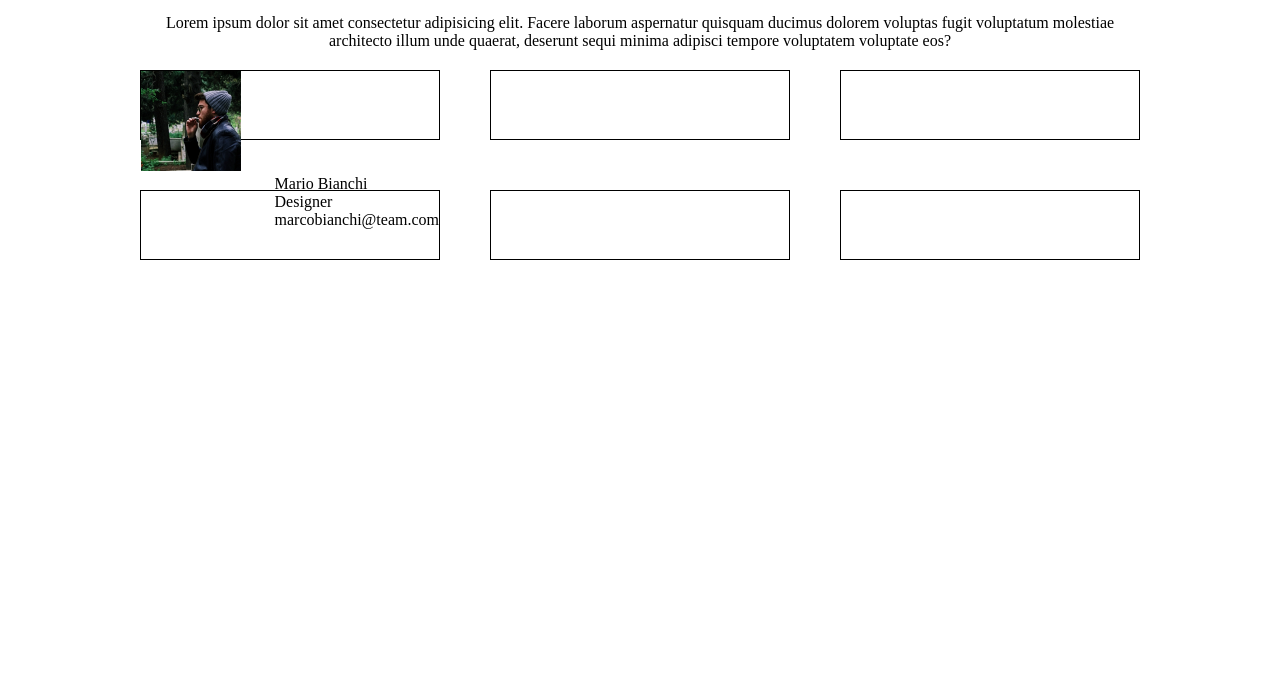
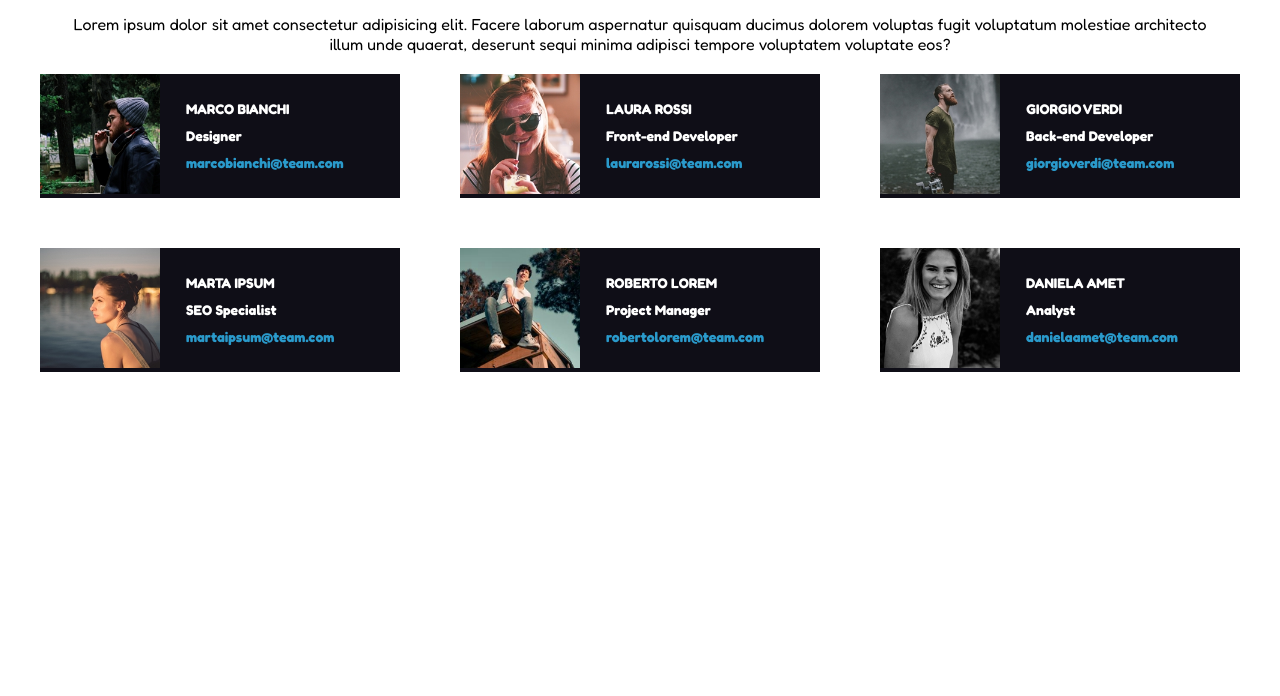
Before and after one commit to francescogentile25/html-css-float-cards, a plain HTML site: page index.html in a window 1280 px wide. Shown: the part 104-800 px from the top of the page. Drawn offline with Linux system fonts and the light colour scheme.

Commit message:
contact card terminata

```diff
--- a/css/style.css
+++ b/css/style.css
@@ -1,19 +1,22 @@
-@import url('https://fonts.googleapis.com/css2?family=Fredoka+One&display=swap');
+@import url('https://fonts.googleapis.com/css2?family=Fredoka:wght@400;700&display=swap');
 *{
     box-sizing: border-box;
     margin: 0;
     padding: 0;
 }
+body{
+    font-family: 'Fredoka', sans-serif;
+}
 .container{
     margin: 0 auto;
-    max-width: 1000px;
+    max-width: 1200px;
 }
 
 h1{
     color: rgb(228, 40, 108);
     text-align: center;
-    font-family: 'Fredoka One', cursive;
     font-size: 48px;
+    font-weight: 700;
     margin:30px;
 }
 .container>p{
@@ -23,11 +26,11 @@ h1{
 
 .column{
     width: 30%;
-    height:70px;
-    border: 1px solid black;
     float: left;
     margin-right: 5%;
     margin-bottom: 50px;
+    color: white;
+    background-color:rgb(15, 14, 23) ;
 
 }
 
@@ -36,21 +39,35 @@ h1{
 }
 
 
-.row::after{
+.row::after, .column::after{
     display: table;
     content: "";
     clear: both;
 }
 
-.card-image img{
-    width: 100px;
+.card-image{
+    width: 120px;
+    display:inline-block;
+
 }
 
 .card-info{
     float: right;
+    width: 240px;
+    padding: 20px;
+
 }
-.column::after{
-    display: table;
-    content: "";
-    clear: both;
+
+.card-image img{
+    width: 100%;
 }
+.card-info>p{
+    margin: 2px;
+    padding: 4px;
+    font-size: 14px;
+    font-weight: bold;
+}
+
+.column p:last-of-type{
+    color: rgb(42, 154, 203)
+}
--- a/index.html
+++ b/index.html
@@ -21,16 +21,62 @@
                             <img src="img/male1.png" alt="male-1">
                         </div>
                         <div class="card-info">
-                            <p>Mario Bianchi</p>
+                            <p>MARCO BIANCHI</p>
                             <p> Designer</p>
                             <p>marcobianchi@team.com</p>
                         </div>
                     </div>
-                    <div class="column"></div>
-                    <div class="column"></div>
-                    <div class="column"></div>
-                    <div class="column"></div>
-                    <div class="column"></div>
+                    <div class="column">
+                        <div class="card-image">
+                            <img src="img/female1.png" alt="male-1">
+                        </div>
+                        <div class="card-info">
+                            <p>LAURA ROSSI</p>
+                            <p>Front-end Developer</p>
+                            <p>laurarossi@team.com</p>
+                        </div>
+                    </div>
+                    <div class="column">
+                        <div class="card-image">
+                            <img src="img/male2.png" alt="male-1">
+                        </div>
+                        <div class="card-info">
+                            <p>GIORGIO VERDI</p>
+                            <p> Back-end Developer</p>
+                            <p>giorgioverdi@team.com</p>
+                        </div>
+                    </div>
+                    <div class="column">
+                        <div class="card-image">
+                            <img src="img/female2.png" alt="male-1">
+                        </div>
+                        <div class="card-info">
+                            <p>MARTA IPSUM</p>
+                            <p> SEO Specialist</p>
+                            <p>martaipsum@team.com</p>
+                        </div>
+                    </div>
+                    <div class="column">
+                        <div class="card-image">
+                            <img src="img/male3.png" alt="male-1">
+                        </div>
+                        <div class="card-info">
+                            <p>ROBERTO LOREM</p>
+                            <p> Project Manager</p>
+                            <p>robertolorem@team.com</p>
+                        </div>
+                    </div>
+                    <div class="column">
+                        <div class="card-image">
+                            <img src="img/female3.png" alt="male-1">
+                        </div>
+                        <div class="card-info">
+                            <p>DANIELA AMET</p>
+                            <p>Analyst</p>
+                            <p>danielaamet@team.com</p>
+                        </div>
+                    </div>
+                    </div>
                 </div>
             </div>
         </div>
```
